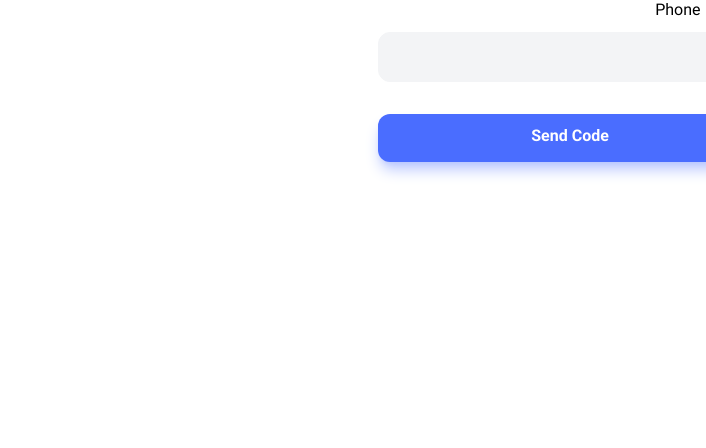
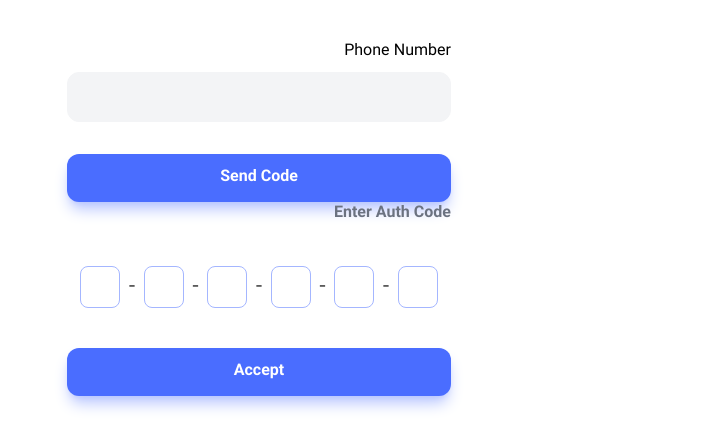
Before and after one commit to VahidTahmasebi/freelancer-react, a React (Vite) app in the folder freelancer-frontend/: page /auth in a window 1280 px wide. Shown: the top 448 px of the page, without its empty margins (574-1280 px from the left). Built offline with nearby package versions, Linux system fonts and the light colour scheme.

Commit message:
Add check otp component

```diff
--- /dev/null
+++ b/freelancer-frontend/src/features/authentication/CheckOTPForm.jsx
@@ -0,0 +1,32 @@
+import { useState } from "react";
+import OTPInput from "react-otp-input";
+
+const CheckOTPForm = () => {
+  const [otp, setOtp] = useState("");
+
+  return (
+    <div>
+      <form className="space-y-10">
+        <p className="font-bold text-secondary-500">Enter Auth Code</p>
+
+        <OTPInput
+          value={otp}
+          onChange={setOtp}
+          numInputs={6}
+          renderSeparator={<span>-</span>}
+          renderInput={(props) => <input type="number" {...props} />}
+          containerStyle="flex flex-row-reverse justify-center gap-x-2"
+          inputStyle={{
+            width: "2.5rem",
+            padding: ".5rem .2rem",
+            border: "1px solid rgb(var(--color-primary-400))",
+            borderRadius: ".5rem",
+          }}
+        />
+        <button className="btn btn--primary w-full">Accept</button>
+      </form>
+    </div>
+  );
+};
+
+export default CheckOTPForm;
--- a/freelancer-frontend/src/pages/Auth.jsx
+++ b/freelancer-frontend/src/pages/Auth.jsx
@@ -1,9 +1,13 @@
+import CheckOTPForm from "../features/authentication/CheckOTPForm";
 import SendOTPForm from "../features/authentication/SendOTPForm";
 
 const Auth = () => {
   return (
-    <div className="w-full sm:max-w-sm">
-      <SendOTPForm />
+    <div className="flex justify-center pt-10">
+      <div className="w-full sm:max-w-sm">
+        <SendOTPForm />
+        <CheckOTPForm />
+      </div>
     </div>
   );
 };
```
